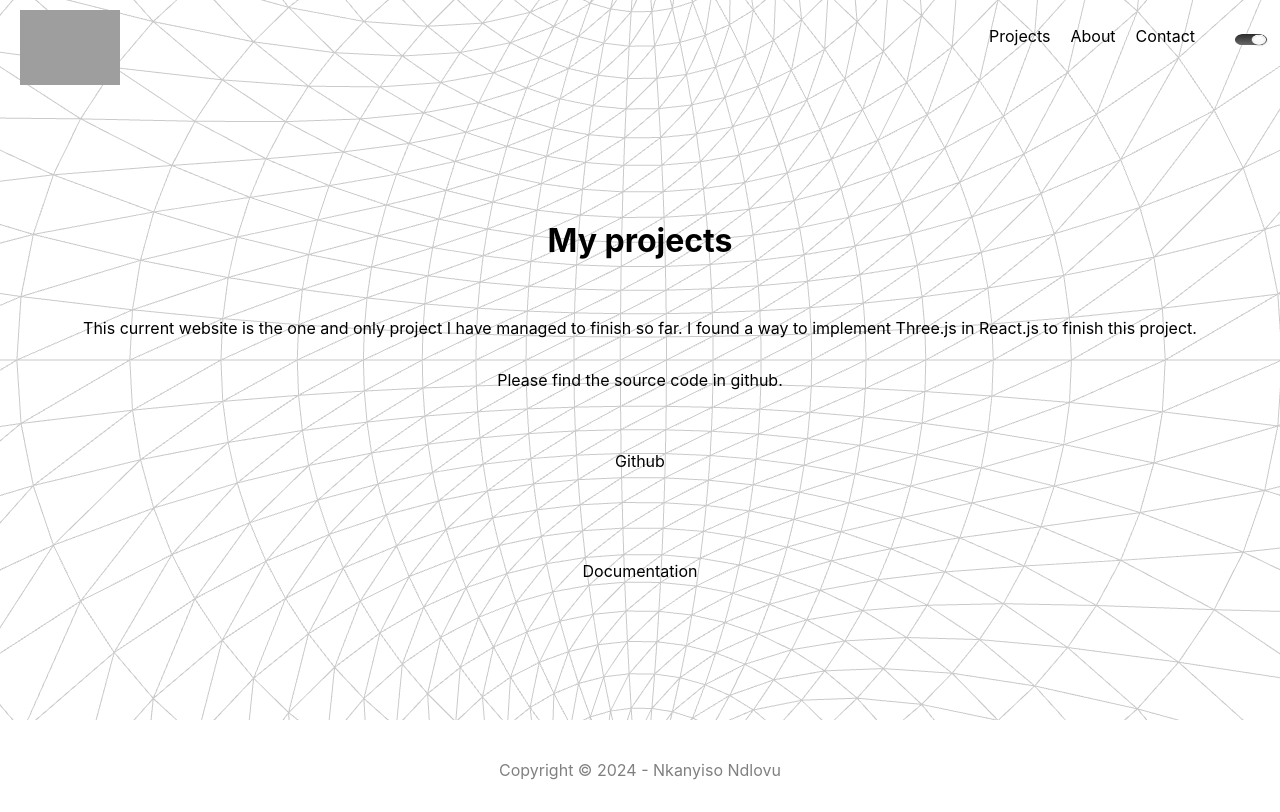
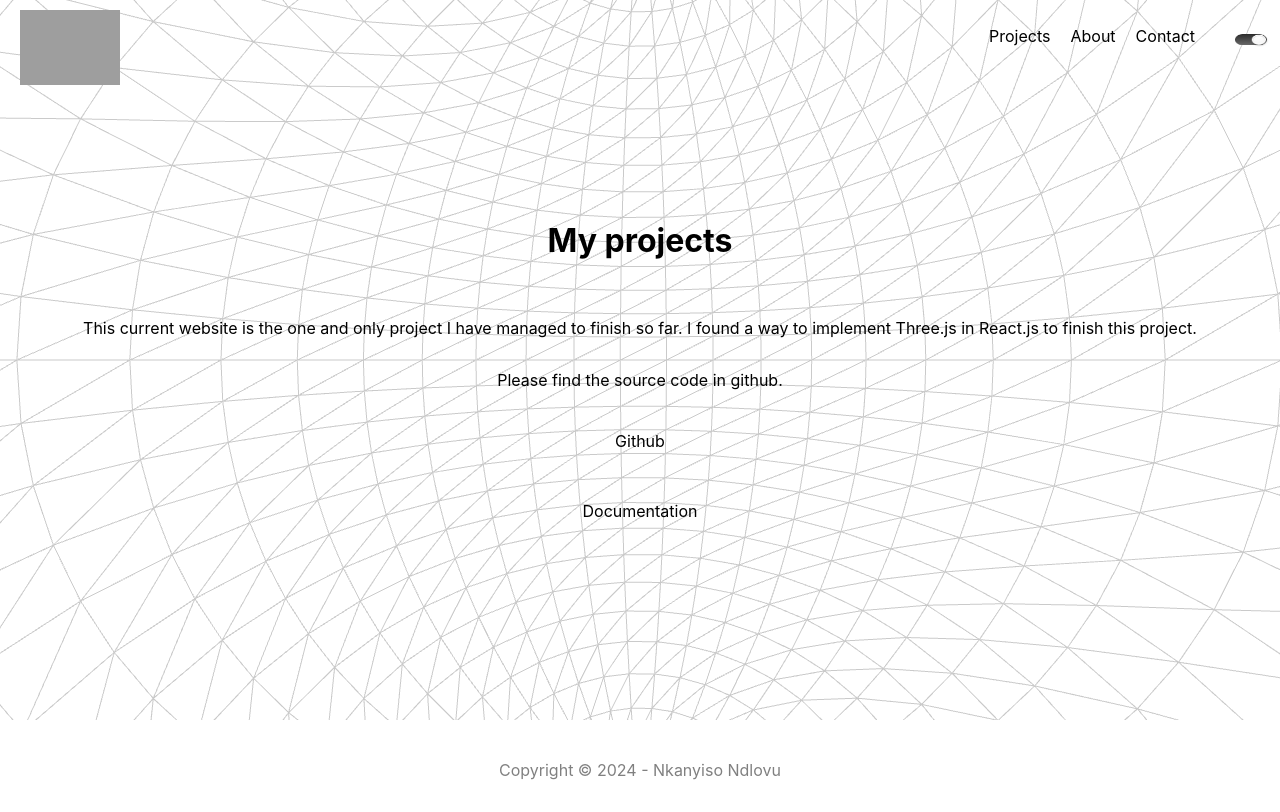
Before and after one commit to NkaLight/myWebsite, a React (Create React App) app: page /projects in a window 1280 px wide. Built offline with nearby package versions, Linux system fonts and the light colour scheme; grey boxes are pictures that could not be loaded.

Commit message:
fixed btns, ui components

```diff
--- a/package.json
+++ b/package.json
@@ -17,6 +17,7 @@
     "react-dom": "^18.2.0",
     "react-router-dom": "^6.21.3",
     "react-scripts": "5.0.1",
+    "react-transition-group": "^4.4.5",
     "spring": "^0.0.0",
     "three": "^0.161.0",
     "typewriter-effect": "^2.21.0",
--- a/src/App.css
+++ b/src/App.css
@@ -1,13 +1,15 @@
 /*Layout section*/
 .app-container{
-  display: grid;
+  display: grid ;
   height: 100vh;
   grid-template-rows: 15vh 75vh 10vh; /* Adjusted for footer positioning */
   grid-template-columns: 1fr; /* Single column layout */
   position: relative; /* Needed for absolute positioning of children */
   margin:0px;
   padding:0px;
-  background-color: green;
+  /* opacity: 1; /*For web application navigation transitions*/
+  /*transition: opacity 0.5s ease-in-out; */
+
 }
 .nav-container{
   grid-row: 1;
@@ -49,10 +51,18 @@
 .main-btns-container{
 
 }
+.main-rows-btns-container{
+  display: flex;
+  flex-direction: column;
+  justify-content: center;
+  align-items: center;
+}
+.main-rows-btns-container a{
+  text-decoration: none;
+}
 .main-btns-container a{
   text-decoration: none;
   padding: 10px;
-  margin:30px;
 }
 .main-btns-lightMode{
   color: black;
@@ -307,7 +317,22 @@
 .footer :hover{
   color:rgb(0, 0, 0);
 }
+/*Transitions*/
+.fade-enter {
+  opacity: 0;
+}
 
+.fade-enter-active {
+  opacity: 1;
+}
+
+.fade-exit {
+  opacity: 1;
+}
+
+.fade-exit-active {
+  opacity: 0;
+}
 /*Mobile Design specification*/
 @media (max-width: 640px) {
   .animation-container{
--- a/src/App.js
+++ b/src/App.js
@@ -7,8 +7,11 @@ import Animation from "./components/Three"
 import {
   BrowserRouter,
   Routes,
-  Route
+  Route,
+  useLocation,
+  Navigate
 } from "react-router-dom";
+import { CSSTransition, TransitionGroup } from 'react-transition-group';
 import Home from "./components/Pages/Home"
 
 //Lazy loading all components
@@ -44,6 +47,8 @@ function App(){
     localStorage.setItem("darkMode", JSON.stringify(darkMode))
   },[darkMode])
 
+  /*For transitions*/
+  //const location = useLocation();
   return(
     <BrowserRouter>
         <div className="app-container" style={{
@@ -59,7 +64,7 @@ function App(){
             <Routes>
               <Route path="/" element={
                 <>
-                  <Home
+                  <Masthead
                     darkMode={darkMode}
                     typed={isMobile? false: true}
                     isMobile={isMobile}
@@ -138,6 +143,7 @@ function App(){
                   count={50}
                 />
               }/>
+              <Route path="*" element={<Navigate to="/home" replace />} />
             </Routes>
           </Suspense>
           <Footer/>
--- a/src/components/Pages/Contact.js
+++ b/src/components/Pages/Contact.js
@@ -10,7 +10,7 @@ export default function Contact(props){
             <br/>
             }
             <p>You can contact me through:</p>
-            <div className="main-btns-container">
+            <div className="main-rows-btns-container">
                 <a href="tel:+64223062870" t target="_blank" rel="noreferrer" className={props.darkMode ? "main-btns-darkmode" : "main-btns-lightMode"}>Phone call</a><br/><br/>
                 <a href="mailto:nkanyisoowethu@gamil.com" t target="_blank" rel="noreferrer" className={props.darkMode ? "main-btns-darkmode" : "main-btns-lightMode"}>Email</a><br/><br/>
                 <a href="https://linkedin.com/in/nkanyiso-ndlovu-46a30821b" target="_blank" rel="noreferrer" className={props.darkMode ? "main-btns-darkmode" : "main-btns-lightMode"}>LinkedIn</a><br/><br/>
--- a/src/components/Pages/Project.js
+++ b/src/components/Pages/Project.js
@@ -11,11 +11,10 @@ export default function Project(props){
             }
             <p>This current website is the one and only project I have managed to finish so far. I found a way to implement Three.js in React.js to finish this project.</p>
             <p>Please find the source code in github.</p>
-            <div className="main-btns-container">
-                <a href="https://github.com/NkaLight/myWebsite" target="_blank" rel="noreferrer"><div className={props.darkMode ? "projects-btns-darkMode" : "projects-btns-lightMode"}>Github</div></a>
-            </div>
-            <div className="main-btns-container">
-                <a href="https://github.com/NkaLight/myWebsite/blob/main/README.md" target="_blank" rel="noreferrer"><div className={props.darkMode ? "projects-btns-darkMode" : "projects-btns-lightMode"}>Documentation</div></a>
+            <div className="main-rows-btns-container">
+                <a href="https://github.com/NkaLight/myWebsite" target="_blank" rel="noreferrer" className={props.darkMode ? "projects-btns-darkMode" : "projects-btns-lightMode"}>Github</a>
+
+                <a href="https://github.com/NkaLight/myWebsite/blob/main/README.md" target="_blank" rel="noreferrer" className={props.darkMode ? "projects-btns-darkMode" : "projects-btns-lightMode"}>Documentation</a>
             </div>
         </div>
     )
--- a/src/index.js
+++ b/src/index.js
@@ -1,13 +1,13 @@
 import React from 'react';
 import ReactDOM from 'react-dom/client';
 import './index.css';
-import App from './App';
+import Main from './App';
 import reportWebVitals from './reportWebVitals';
 
 const root = ReactDOM.createRoot(document.getElementById('root'));
 root.render(
   <React.StrictMode>
-    <App />
+    <Main />
   </React.StrictMode>
 );
 
```
Also changed, not shown: 1 other file (tests, documents, lock files or other folders).
